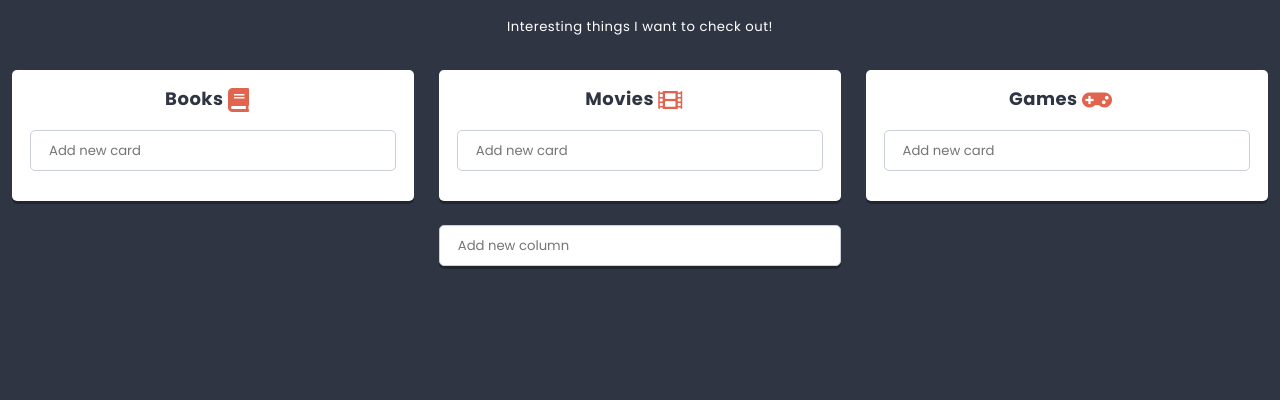
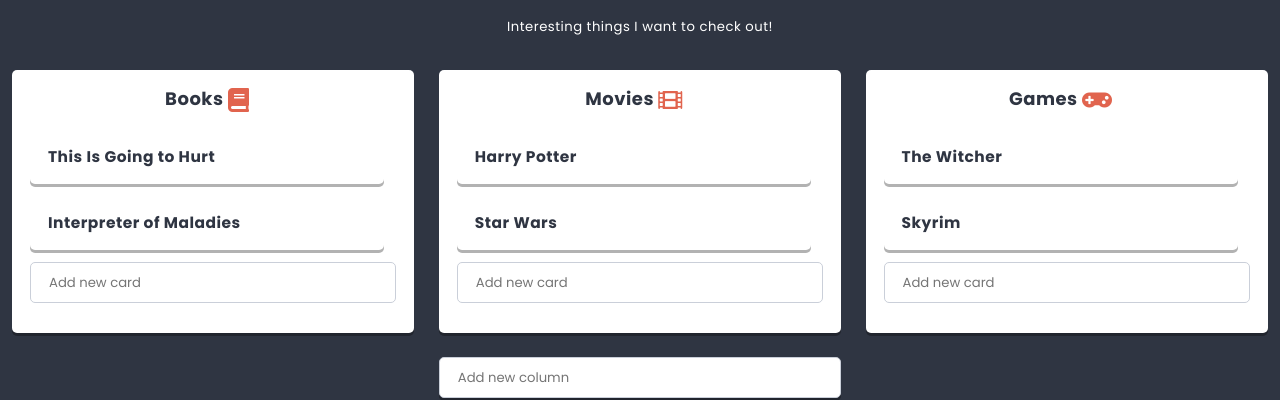
Before and after one commit to MichaelArka/React_One, a React app: page / in a window 1280 px wide. Shown: the part 362-762 px from the top of the page. Built offline with nearby package versions, Linux system fonts and the light colour scheme.

Commit message:
Add render subtitles

```diff
--- a/src/components/Column/Column.js
+++ b/src/components/Column/Column.js
@@ -39,16 +39,22 @@
 
   render() {
     // console.log('this', this);
-    const {title, icon, cards, addCard} = this.props;
+    const {cards} = this.props;
     return (
       <section className={styles.component} >
         <h3 className={styles.title}>{this.props.title} <span className={styles.icon}><Icon name={this.props.icon}/></span></h3>
         <Card className={styles.title} />
-        <div className={styles.title}>
+
+        <div className={styles.card}>
           {this.state.columns.map(({key, ...columnProps}) => (
             <Card key={key} {...columnProps} />
           ))}
         </div>
+
+        <div className={styles.card}>{cards.map(cardData => (<div key={''} className={styles.second__component}>
+          <Card key={cardData.id} {...cardData} /></div>))}
+        </div>
+
         <div className={styles.card}>
           <Creator text={settings.cardCreatorText} action={title => this.addCard(title)}/>
         </div>
--- a/src/components/Column/Column.scss
+++ b/src/components/Column/Column.scss
@@ -3,6 +3,21 @@
 .component {
   flex-shrink: 0;
   width: calc(33% - 12px);
+  background: $color-light;
+  margin: 0 $base-size $base-size 0;
+  padding: ($base-size * 1.5);
+  border-radius: $radius;
+  box-shadow: 0 ($base-size / 4) 0 rgba(0,0,0,0.3);
+  color: $color-dark;
+
+  &:last-child {
+    margin: 0 0 $base-size 0;
+  };
+};
+
+.second__component {
+  flex-shrink: 0;
+  width: calc(100% - 12px);
   background: $color-light;
   margin: 0 $base-size $base-size 0;
   padding: ($base-size * 1.5);
--- a/src/components/List/List.js
+++ b/src/components/List/List.js
@@ -11,6 +11,7 @@
 class List extends React.Component {
   state = {
     columns: this.props.columns || [],
+    cards: PropTypes.array,
   };
 
   static propTypes = {
@@ -45,11 +46,13 @@
         <Hero titleText={this.props.title} backgroundImage={this.props.image} />
         <div className={styles.description}>{ReactHtmlParser(this.props.description)}
         </div>
+
         <div className={styles.columns}>
           {this.state.columns.map(({key, ...columnProps}) => (
             <Column key={key} {...columnProps} />
           ))}
         </div>
+
         <div className={styles.creator}>
           <Creator text={settings.columnCreatorText} action={title => this.addColumn(title)}/>
         </div>
```
